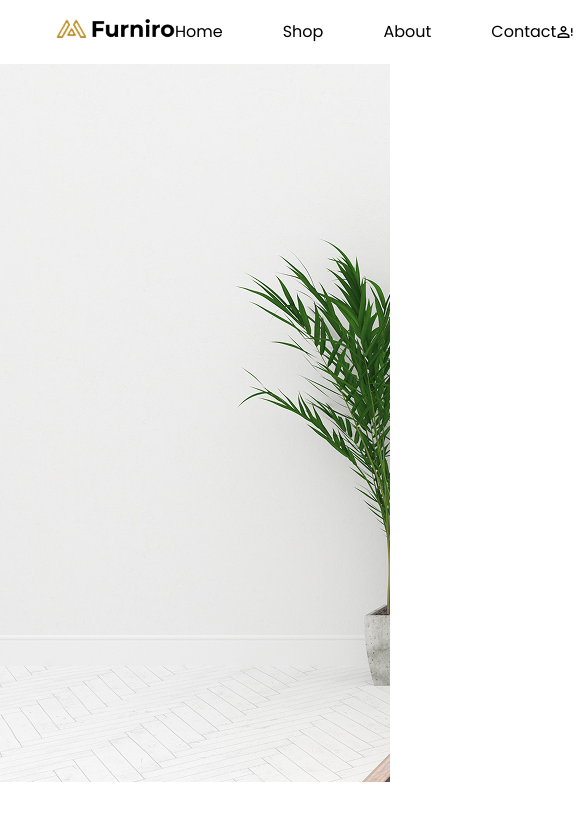
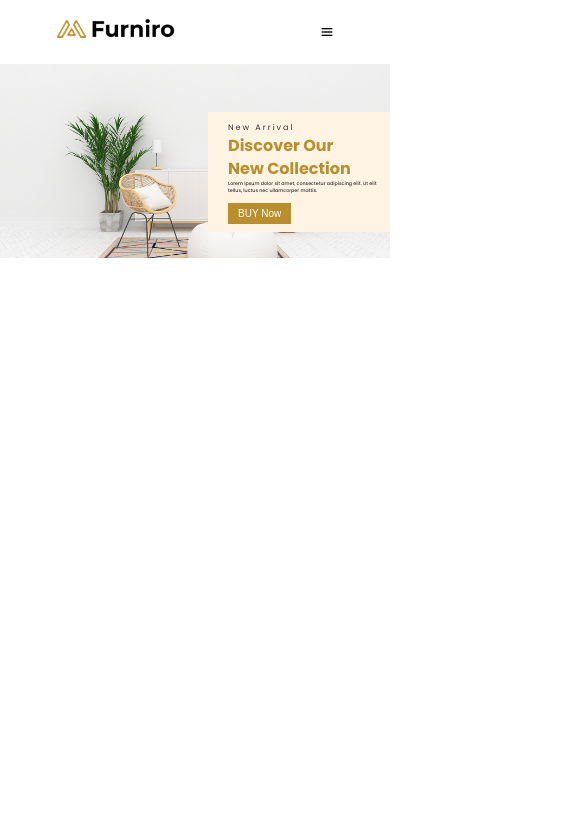
Before and after one commit to tanvir687/assignment-01-Furniture, a plain HTML site: page index.html in a window 390 px wide. Shown: the top 820 px of the page, 585 px wide, since content can reach past the window. Drawn offline with nearby package versions, Linux system fonts and the light colour scheme.

Commit message:
make a hero section responsive

```diff
--- a/index.html
+++ b/index.html
@@ -46,6 +46,7 @@
           <i class="bx bx-heart"></i>
           <i class="bx bx-cart-alt"></i>
         </div>
+        <i class='bx bx-menu menu-icon'></i>
       </nav>
     </header>
     <!-- header part end -->
--- a/style.css
+++ b/style.css
@@ -1,12 +1,12 @@
-*{
+* {
   padding: 0;
   margin: 0;
   box-sizing: border-box;
 }
-body{
+body {
   font-family: "Poppins", sans-serif;
 }
-:root{
+:root {
   --font-family: "Poppins", sans-serif;
   --font-weight-01: 500;
   --font-weight-02: 700;
@@ -14,52 +14,57 @@ body{
 }
 
 /* header part start  */
-.navbar{
+.navbar {
   display: flex;
   justify-content: space-between;
   padding: 15px 55px;
   align-items: center;
 }
-.navbar-logo img{
+.navbar-logo img {
   width: 120px;
 }
 
-.navbar-links{
+.navbar-links {
   margin: 0 auto;
 }
-.navbar-links-area ul{
+.navbar-links-area ul {
   display: flex;
   list-style: none;
   gap: 60px;
   align-items: center;
 }
 
-.navbar-links-area ul li a{
+.navbar-links-area ul li a {
   text-decoration: none;
   color: rgba(0, 0, 0, 1);
   font-size: 1rem;
   font-family: var(--font-family);
 }
 
-.navbar-icon{
+.navbar-icon {
   display: flex;
   gap: 30px;
 }
 
-.navbar-icon img{
+.navbar-icon img {
   width: 18px;
+}
+.menu-icon {
+  display: none;
 }
 /* header part end  */
 
 /* hero part start  */
-.hero{
+.hero {
   position: relative;
 }
-.hero-area{
+.hero-area {
   overflow: hidden;
 }
-
-.hero-content{
+.hero-img img {
+    width: 100%;
+  }
+.hero-content {
   background-color: rgba(255, 243, 227, 1);
   padding: 60px 35px 30px 30px;
   width: 40rem;
@@ -70,13 +75,13 @@ body{
   left: 45rem;
 }
 
-.hero-secondary-heading{
+.hero-secondary-heading {
   font-weight: 500;
   letter-spacing: 2px;
   color: rgba(51, 51, 51, 1);
 }
 
-.hero-primary-heading{
+.hero-primary-heading {
   color: var(--primary-color);
   font-size: 3.3rem;
   line-height: 65px;
@@ -85,18 +90,76 @@ body{
   padding-bottom: 10px;
 }
 
-.hero-pera{
+.hero-pera {
   font-size: 1.2rem;
   font-weight: 500;
   color: rgba(51, 51, 51, 1);
   padding-bottom: 35px;
 }
 
-.primary-btn{
+.primary-btn {
   padding: 25px 70px;
   background-color: var(--primary-color);
   border: none;
   color: #ffff;
-
 }
 /* hero part end */
+
+/* media queries  */
+/* hero section start  */
+@media screen and (max-width: 600px) {
+  .navbar .navbar-logo {
+    padding: 0px;
+  }
+  .navbar-links,
+  .navbar-icon {
+    display: none;
+  }
+  .menu-icon {
+    display: inline-block;
+  }
+
+  .hero-content {
+    background-color: rgba(255, 243, 227, 1);
+    padding: 10px 20px 10px 20px;
+    width: 12rem;
+    height: 7.5rem;
+    position: absolute;
+    z-index: 1;
+    top: 3rem;
+    left: 13rem;
+  }
+  .hero-secondary-heading {
+    font-weight: 400;
+    font-size: 8px;
+    letter-spacing: 2px;
+    color: rgba(51, 51, 51, 1);
+  }
+
+  .hero-primary-heading {
+    color: var(--primary-color);
+    font-size: 1rem;
+    line-height: 23px;
+    width: 8rem;
+    font-weight: 700;
+    padding-bottom: 0px;
+  }
+
+  .hero-pera {
+    font-size: 0.3rem;
+    font-weight: 500;
+    color: rgba(51, 51, 51, 1);
+    padding-bottom: 5px;
+  }
+
+  .primary-btn {
+    padding: 5px 10px;
+    background-color: var(--primary-color);
+    border: none;
+    color: #ffff;
+    font-size: 10px;
+  }
+}
+
+
+/* hero section end */
```
Lines whose indentation alone changed are shown as unchanged.
